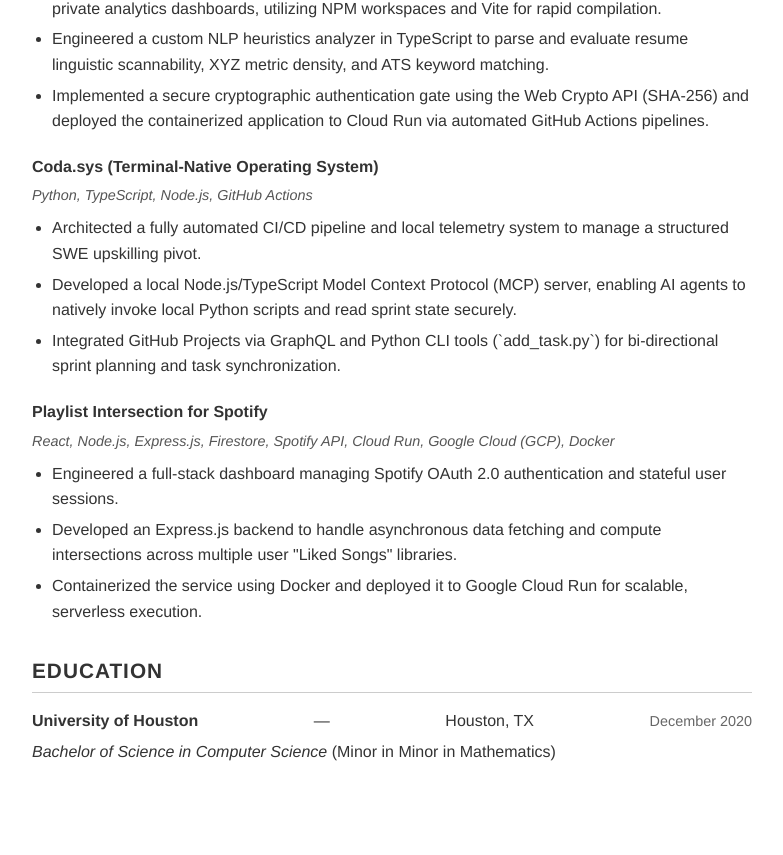
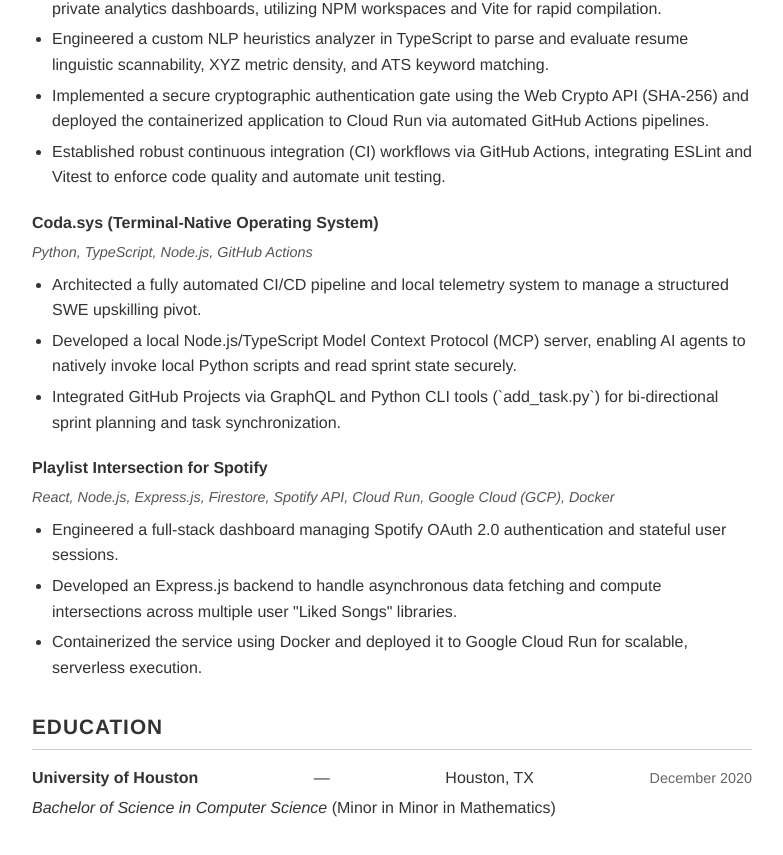
Before and after one commit to fuentesdaniel0/website, a Next.js app: page /cv in a window 1280 px wide. Shown: the part 1600-2455 px from the top of the page, without its empty margins (248-1031 px from the left). Built offline with nearby package versions, Linux system fonts and the light colour scheme.

Commit message:
docs: track testing and CI accomplishment

```diff
--- a/src/data/resumeData.ts
+++ b/src/data/resumeData.ts
@@ -154,7 +154,8 @@
       bulletPoints: [
         "Architected a decoupled, workspace-based monorepo separating public portfolio views from private analytics dashboards, utilizing NPM workspaces and Vite for rapid compilation.",
         "Engineered a custom NLP heuristics analyzer in TypeScript to parse and evaluate resume linguistic scannability, XYZ metric density, and ATS keyword matching.",
-        "Implemented a secure cryptographic authentication gate using the Web Crypto API (SHA-256) and deployed the containerized application to Cloud Run via automated GitHub Actions pipelines."
+        "Implemented a secure cryptographic authentication gate using the Web Crypto API (SHA-256) and deployed the containerized application to Cloud Run via automated GitHub Actions pipelines.",
+        "Established robust continuous integration (CI) workflows via GitHub Actions, integrating ESLint and Vitest to enforce code quality and automate unit testing."
       ]
     },
     {
```
